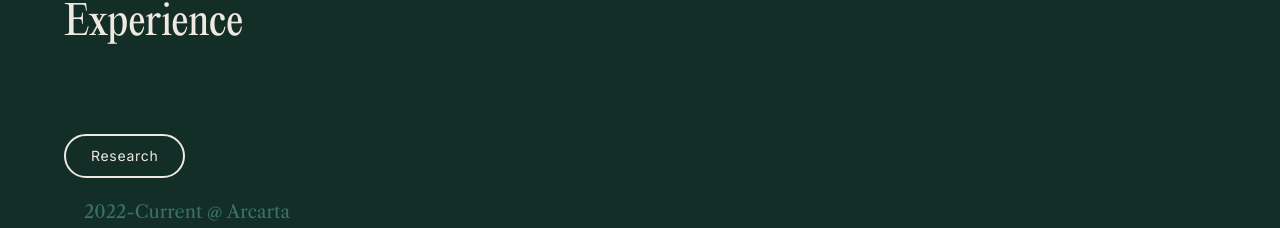
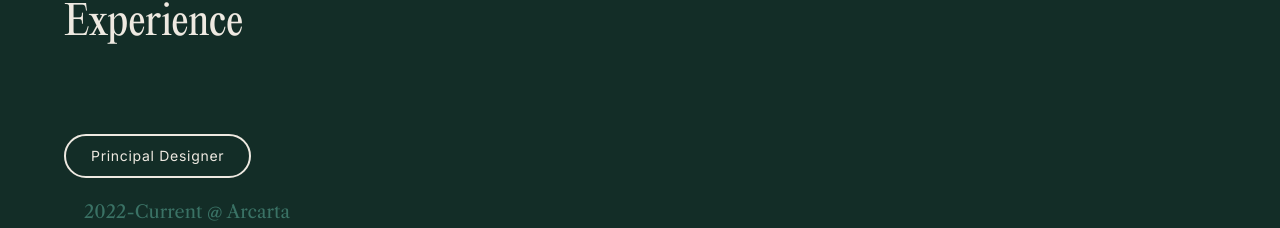
Before and after one commit to yohannaje/Portfolio, a plain HTML site: page about.html in a window 1280 px wide. Shown: the part 2769-2997 px from the top of the page. Drawn offline with nearby package versions, Linux system fonts and the light colour scheme.

Commit message:
Update about.html

```diff
--- a/about.html
+++ b/about.html
@@ -142,7 +142,7 @@
                 <div class="experie__txt">
                     <div>
                         <article class="experie__item">
-                            <h5 class="bubbleTxt">Research</h5>
+                            <h5 class="bubbleTxt">Principal Designer</h5>
                             <p class="pSm">  2022-Current @ Arcarta </p>
                         </article>
                         <article class="experie__item">
```
